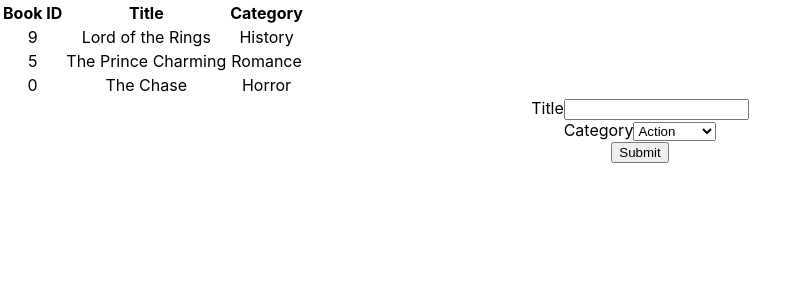
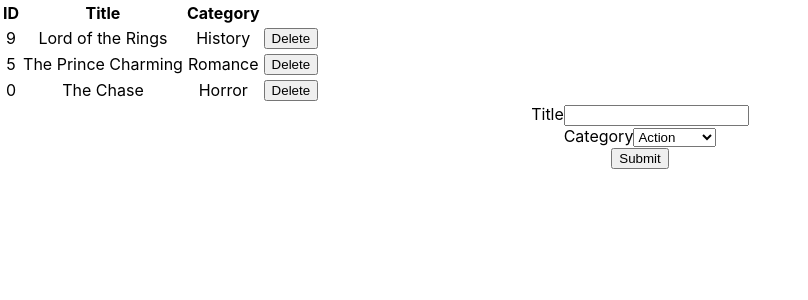
Before and after one commit to okikiola11/bookstore, a React (Create React App) app: page / in a window 1280 px wide. Shown: the top 300 px of the page, without its empty margins (0-808 px from the left). Built offline with nearby package versions, Linux system fonts and the light colour scheme.

Commit message:
Connect the REMOVE_BOOK action to the component Add a new table column to the BooksList component Implement the handleRemoveBook method which accepts a book as an argument and removes it from the Redux store

```diff
--- a/src/components/Book.js
+++ b/src/components/Book.js
@@ -1,7 +1,7 @@
 import React from 'react';
 import PropTypes from 'prop-types';
 
-const Book = ({ book }) => {
+const Book = ({ book, handleRemoveBook }) => {
   const { id, title, category } = book;
 
   return (
@@ -9,6 +9,7 @@ const Book = ({ book }) => {
       <td>{id}</td>
       <td>{title}</td>
       <td>{category}</td>
+      <td><button type="button" onClick={() => handleRemoveBook(book)}>Delete</button></td>
     </tr>
   );
 };
@@ -19,6 +20,7 @@ Book.propTypes = {
     title: PropTypes.string,
     category: PropTypes.string,
   }).isRequired,
+  handleRemoveBook: PropTypes.func.isRequired,
 };
 
 export default Book;
--- a/src/containers/BooksList.js
+++ b/src/containers/BooksList.js
@@ -2,23 +2,30 @@ import React from 'react';
 import PropTypes from 'prop-types';
 import { connect } from 'react-redux';
 import Book from '../components/Book';
+import { REMOVE_BOOK } from '../actions/index';
 
-const BooksList = ({ books }) => (
+const BooksList = ({ books, REMOVE_BOOK }) => {
+  const handleRemoveBook = (book) => {
+    REMOVE_BOOK(book);
+  };
+
+  return (
     <table>
       <thead>
         <tr>
-        <th>Book ID</th>
+          <th>ID</th>
           <th>Title</th>
           <th>Category</th>
         </tr>
       </thead>
       <tbody>
         {books.map((book) => (
-        <Book key={book.id} book={book} />
+          <Book key={book.id} book={book} handleRemoveBook={handleRemoveBook} />
         ))}
       </tbody>
     </table>
   );
+};
 
 BooksList.propTypes = {
   books: PropTypes.instanceOf(Array).isRequired,
@@ -26,6 +33,14 @@ BooksList.propTypes = {
 
 const mapStateToProps = (state) => ({ books: state.books });
 
-const BookListConnect = connect(mapStateToProps)(BooksList);
+const mapDispatchToProps = (dispatch) => ({
+  REMOVE_BOOK: (book) => { dispatch(REMOVE_BOOK(book)); },
+});
+
+BooksList.propTypes = {
+  REMOVE_BOOK: PropTypes.func.isRequired,
+};
+
+const BookListConnect = connect(mapStateToProps, mapDispatchToProps)(BooksList);
 
 export default BookListConnect;
```
Lines whose indentation alone changed are shown as unchanged.
